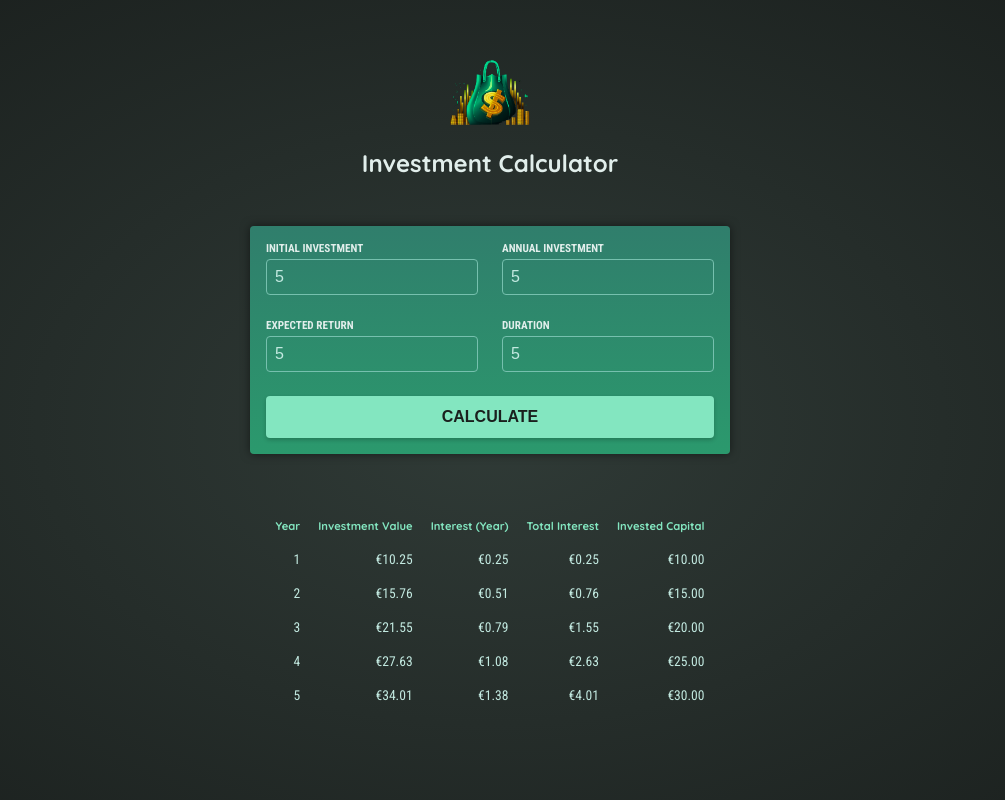
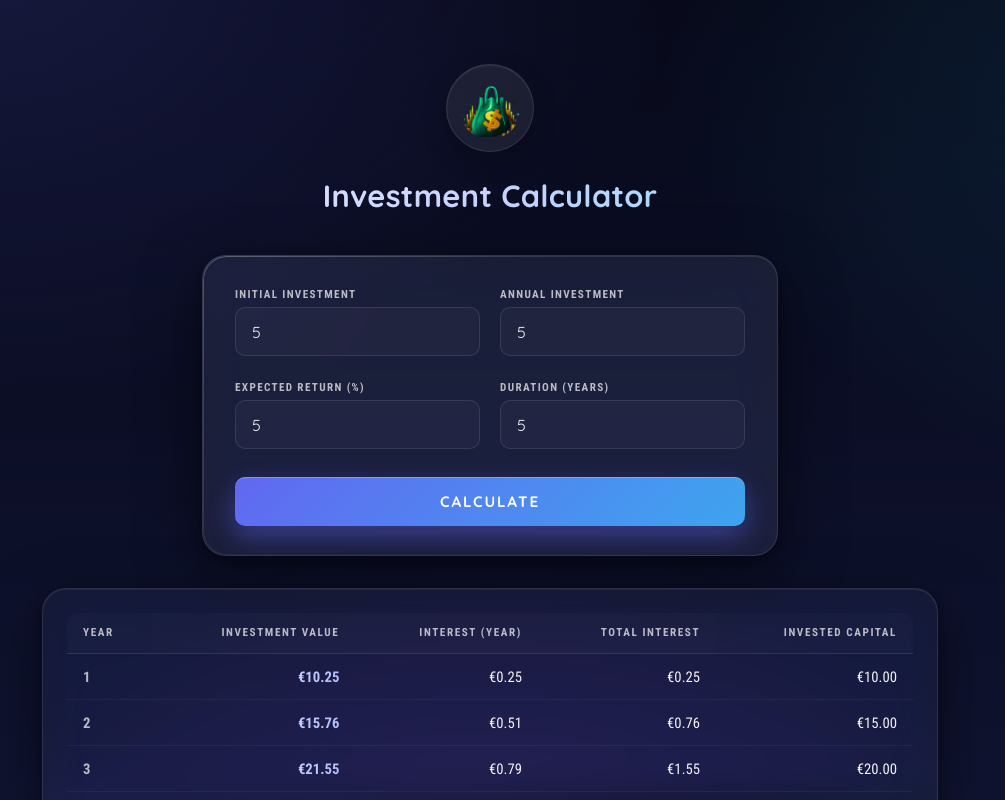
Before and after one commit to K0nradSobczak/Investment-Calculator, an Angular app: page / in a window 1280 px wide. Both pictures are taken after typing "5", "5", "5", "5" into the empty fields and a click on the button "CALCULATE". Shown: the top 800 px of the page, without its empty margins (150-1155 px from the left). Built offline with nearby package versions, Linux system fonts and the light colour scheme.

Commit message:
added new ui

```diff
--- a/src/app/header/header.component.css
+++ b/src/app/header/header.component.css
@@ -1,15 +1,44 @@
 header {
   text-align: center;
-  margin: 3rem auto;
+  margin: 4rem auto 2.5rem;
+  padding: 0 1rem;
+
+  animation: headerIn 700ms var(--ease-out) both;
 }
 
 header img {
-  width: 5rem;
-  height: 5rem;
+  width: 5.5rem;
+  height: 5.5rem;
   object-fit: contain;
-  background-color: transparent;
+  padding: 0.75rem;
+  border-radius: 50%;
+
+  background: var(--glass-bg-strong);
+  backdrop-filter: blur(var(--glass-blur));
+  -webkit-backdrop-filter: blur(var(--glass-blur));
+  border: 1px solid var(--glass-border);
+  box-shadow: var(--shadow-soft), inset 0 1px 0 rgba(255, 255, 255, 0.08);
+
+  transition: transform var(--transition-smooth);
+}
+
+header img:hover {
+  transform: translateY(-2px) scale(1.03);
 }
 
 header h1 {
-  font-size: 1.5rem;
+  margin: 1.25rem 0 0;
+  font-size: clamp(1.5rem, 2.4vw, 2rem);
+  font-weight: 700;
+  letter-spacing: 0.01em;
+
+  background: linear-gradient(135deg, #ffffff 0%, #c7d2fe 50%, #67e8f9 100%);
+  -webkit-background-clip: text;
+  background-clip: text;
+  color: transparent;
 }
+
+@keyframes headerIn {
+  from { opacity: 0; transform: translateY(-12px); }
+  to   { opacity: 1; transform: translateY(0); }
+}
--- a/src/app/investment-result/investment-result.component.css
+++ b/src/app/investment-result/investment-result.component.css
@@ -1,33 +1,125 @@
-table {
-  max-width: 50rem;
-  margin: 2rem auto;
-  padding: 1rem;
-  table-layout: fixed;
-  border-spacing: 1rem;
-  text-align: right;
+/* ================================
+   Glass card wrapper
+   ================================ */
+.results-card {
+  max-width: 56rem;
+  margin: 2rem auto 4rem;
+  padding: 1.5rem;
+
+  background: var(--glass-bg);
+  backdrop-filter: blur(var(--glass-blur)) saturate(140%);
+  -webkit-backdrop-filter: blur(var(--glass-blur)) saturate(140%);
+  border: 1px solid var(--glass-border);
+  border-radius: var(--radius-lg);
+  box-shadow: var(--shadow-deep), inset 0 1px 0 rgba(255, 255, 255, 0.06);
+
+  /* Horizontal scroll on narrow viewports without breaking the card */
+  overflow-x: auto;
+
+  animation: cardIn 700ms var(--ease-out) both;
+  animation-delay: 80ms;
 }
 
-table thead {
-  font-size: 0.7rem;
-  color: #83e6c0;
+@keyframes cardIn {
+  from { opacity: 0; transform: translateY(18px); }
+  to   { opacity: 1; transform: translateY(0); }
 }
 
-table tbody {
-  font-family: "Roboto Condensed", sans-serif;
-  font-size: 0.85rem;
-  color: #c2e9e0;
+/* ================================
+   Table base
+   ================================ */
+table {
+  width: 100%;
+  border-collapse: separate;
+  border-spacing: 0;
+  text-align: right;
+  font-variant-numeric: tabular-nums;
 }
 
+thead th {
+  padding: 0.85rem 1rem;
+  font-family: 'Roboto Condensed', sans-serif;
+  font-size: 0.7rem;
+  font-weight: 700;
+  letter-spacing: 0.14em;
+  text-transform: uppercase;
+  color: var(--text-secondary);
+
+  border-bottom: 1px solid var(--glass-border);
+  background: rgba(255, 255, 255, 0.02);
+  position: sticky;
+  top: 0;
+}
+
+thead th:first-child { text-align: left;  border-top-left-radius: var(--radius-sm); }
+thead th:last-child  {                     border-top-right-radius: var(--radius-sm); }
+
+tbody td {
+  padding: 0.85rem 1rem;
+  font-family: 'Roboto Condensed', sans-serif;
+  font-size: 0.92rem;
+  color: var(--text-primary);
+  border-bottom: 1px solid rgba(255, 255, 255, 0.05);
+}
+
+tbody td.year {
+  text-align: left;
+  color: var(--text-secondary);
+  font-weight: 700;
+}
+
+tbody tr {
+  transition: background-color var(--transition-fast), transform var(--transition-fast);
+}
+
+tbody tr:hover {
+  background: rgba(255, 255, 255, 0.04);
+}
+
+tbody tr:last-child td {
+  border-bottom: none;
+}
+
+/* Soft accent on the rightmost column to draw the eye to value-end-of-year */
+tbody td:nth-child(2) {
+  color: transparent;
+  background: linear-gradient(135deg, #ffffff 0%, #a5b4fc 100%);
+  -webkit-background-clip: text;
+  background-clip: text;
+  font-weight: 700;
+}
+
+/* ================================
+   Staggered fade-in for rows
+   — uses transform + opacity only (GPU-friendly, no layout shift)
+   ================================ */
 .animate-row {
   opacity: 0;
-  transform: translateY(15px);
-
-  animation: fadeInUp 0.4s ease-out forwards;
+  transform: translateY(12px);
+  animation: rowIn 480ms var(--ease-out) forwards;
+  will-change: transform, opacity;
 }
 
-@keyframes fadeInUp {
+@keyframes rowIn {
   to {
     opacity: 1;
     transform: translateY(0);
   }
 }
+
+/* ================================
+   Responsive
+   ================================ */
+@media (max-width: 720px) {
+  .results-card {
+    margin: 1.25rem 1rem 2.5rem;
+    padding: 0.75rem;
+    border-radius: var(--radius-md);
+  }
+
+  thead th,
+  tbody td {
+    padding: 0.7rem 0.6rem;
+    font-size: 0.82rem;
+  }
+}
--- a/src/app/investment-result/investment-result.component.html
+++ b/src/app/investment-result/investment-result.component.html
@@ -1,3 +1,4 @@
+<div class="results-card">
   <table>
     <thead>
       <tr>
@@ -11,8 +12,8 @@
 
     <tbody>
       @for (result of results(); track result; let i = $index) {
-      <tr class="animate-row" [style.animation-delay.ms]="i * 100">
-        <td>{{ result.year }}</td>
+        <tr class="animate-row" [style.animation-delay.ms]="i * 70">
+          <td class="year">{{ result.year }}</td>
           <td>{{ result.valueEndOfYear | currency: "EUR" }}</td>
           <td>{{ result.interest | currency: "EUR" }}</td>
           <td>{{ result.totalInterest | currency: "EUR" }}</td>
@@ -21,3 +22,4 @@
       }
     </tbody>
   </table>
+</div>
--- a/src/app/user-input/user-input.component.css
+++ b/src/app/user-input/user-input.component.css
@@ -1,106 +1,240 @@
-form {
-  padding: 1rem;
-  max-width: 30rem;
+/* ================================
+   Glass card — floating form
+   ================================ */
+.glass-card {
+  position: relative;
+  max-width: 36rem;
   margin: 2rem auto;
-  border-radius: 4px;
-  background: linear-gradient(180deg, #307e6c, #2b996d);
-  box-shadow: 0 0 10px rgba(0, 0, 0, 0.5);
-
+  padding: 2rem 2rem 1.75rem;
   display: flex;
   flex-direction: column;
   gap: 1.5rem;
+
+  background: var(--glass-bg-strong);
+  backdrop-filter: blur(var(--glass-blur)) saturate(140%);
+  -webkit-backdrop-filter: blur(var(--glass-blur)) saturate(140%);
+  border: 1px solid var(--glass-border);
+  border-radius: var(--radius-lg);
+  box-shadow: var(--shadow-deep), inset 0 1px 0 rgba(255, 255, 255, 0.08);
+
+  transform: translateZ(0);
+  animation: cardIn 700ms var(--ease-out) both;
+  animation-delay: 120ms;
 }
 
-.input-group {
-  display: flex;
-  justify-content: space-evenly;
-  gap: 1.5rem;
+/* Subtle gradient ring on the top edge — adds the "lit by something above" feel */
+.glass-card::before {
+  content: '';
+  position: absolute;
+  inset: 0;
+  border-radius: inherit;
+  padding: 1px;
+  background: linear-gradient(
+    135deg,
+    rgba(255, 255, 255, 0.25) 0%,
+    rgba(255, 255, 255, 0.04) 40%,
+    rgba(255, 255, 255, 0) 100%
+  );
+  -webkit-mask:
+    linear-gradient(#000 0 0) content-box,
+    linear-gradient(#000 0 0);
+  -webkit-mask-composite: xor;
+          mask-composite: exclude;
+  pointer-events: none;
 }
 
-label {
-  display: block;
-  margin-bottom: 0.25rem;
-  font-family: "Roboto Condensed", sans-serif;
-  font-size: 0.7rem;
-  font-weight: bold;
-  text-transform: uppercase;
+@keyframes cardIn {
+  from { opacity: 0; transform: translateY(18px) scale(0.985); }
+  to   { opacity: 1; transform: translateY(0)    scale(1); }
 }
 
+/* ================================
+   Layout
+   ================================ */
+.input-group {
+  display: grid;
+  grid-template-columns: 1fr 1fr;
+  gap: 1.25rem;
+}
+
+.field {
+  display: flex;
+  flex-direction: column;
+  gap: 0.4rem;
+}
+
+/* ================================
+   Labels
+   ================================ */
+label {
+  font-family: 'Roboto Condensed', sans-serif;
+  font-size: 0.7rem;
+  font-weight: 700;
+  letter-spacing: 0.12em;
+  text-transform: uppercase;
+  color: var(--text-secondary);
+
+  transition: color var(--transition-fast);
+}
+
+.field:focus-within label {
+  color: var(--text-primary);
+}
+
+/* ================================
+   Inputs — the centerpiece
+   ================================ */
 input {
   width: 100%;
-  padding: 0.5rem;
-  border: 1px solid #76c0ae;
-  border-radius: 0.25rem;
-  background-color: transparent;
-  color: #c2e9e0;
+  padding: 0.85rem 1rem;
   font-size: 1rem;
+  font-family: inherit;
+  color: var(--text-primary);
+
+  background: rgba(255, 255, 255, 0.03);
+  border: 1px solid var(--glass-border);
+  border-radius: var(--radius-sm);
   outline: none;
 
-  transition: all 0.3s ease-in-out;
+  transition:
+    background-color var(--transition-smooth),
+    border-color var(--transition-smooth),
+    box-shadow var(--transition-smooth),
+    transform var(--transition-smooth);
+
+  will-change: transform, box-shadow;
 }
 
 input::placeholder {
-  color: #76c0ae;
-  opacity: 0.7;
+  color: var(--text-muted);
+  transition: opacity var(--transition-fast), transform var(--transition-fast);
 }
 
 input:hover {
-  border-color: #83e6c0;
-  background-color: rgba(131, 230, 192, 0.05);
+  background: rgba(255, 255, 255, 0.05);
+  border-color: var(--glass-border-strong);
 }
 
 input:focus {
-  border-color: #83e6c0;
-  background-color: rgba(131, 230, 192, 0.1);
-  box-shadow: 0 0 8px rgba(131, 230, 192, 0.4);
+  background: rgba(255, 255, 255, 0.07);
+  border-color: rgba(99, 102, 241, 0.7);
   transform: translateY(-1px);
+  box-shadow:
+    0 0 0 4px rgba(99, 102, 241, 0.15),
+    0 8px 24px rgba(99, 102, 241, 0.18),
+    inset 0 1px 0 rgba(255, 255, 255, 0.06);
 }
 
-button {
-  width: 100%;
-  padding: 0.75rem;
-  border: none;
-  border-radius: 0.25rem;
-  background-color: #83e6c0;
-  color: #1a1f1d;
-  font-size: 1rem;
-  font-weight: bold;
-  text-transform: uppercase;
-  cursor: pointer;
-
-  transition: all 0.2s ease-in-out;
-  box-shadow: 0 2px 4px rgba(0, 0, 0, 0.2);
-
-  user-select: none;
+input:focus::placeholder {
+  opacity: 0.55;
+  transform: translateX(2px);
 }
 
-input[type="number"]::-webkit-outer-spin-button,
-input[type="number"]::-webkit-inner-spin-button {
+/* Strip native number spinner */
+input[type='number']::-webkit-outer-spin-button,
+input[type='number']::-webkit-inner-spin-button {
   -webkit-appearance: none;
   margin: 0;
 }
-
-input[type="number"] {
+input[type='number'] {
   -moz-appearance: textfield;
-  appearance: textfield;
+        appearance: textfield;
 }
 
-button:hover {
-  background-color: #aaf1d6;
-  box-shadow: 0 4px 12px rgba(131, 230, 192, 0.3);
-  transform: translateY(-2px);
+/* Autofill — keep glass look */
+input:-webkit-autofill,
+input:-webkit-autofill:hover,
+input:-webkit-autofill:focus {
+  -webkit-text-fill-color: var(--text-primary);
+  -webkit-box-shadow: 0 0 0 1000px rgba(255, 255, 255, 0.04) inset;
+  caret-color: var(--text-primary);
+  transition: background-color 9999s ease-out;
 }
 
-button:active {
-  background-color: #72cfa9;
-  transform: translateY(0);
-  box-shadow: 0 1px 2px rgba(0, 0, 0, 0.2);
+/* ================================
+   Submit button — gradient accent
+   ================================ */
+.cta {
+  position: relative;
+  width: 100%;
+  margin-top: 0.25rem;
+  padding: 0.95rem 1.25rem;
+  border: none;
+  border-radius: var(--radius-sm);
+  cursor: pointer;
+  user-select: none;
+
+  font-family: inherit;
+  font-size: 0.95rem;
+  font-weight: 700;
+  letter-spacing: 0.12em;
+  text-transform: uppercase;
+  color: #ffffff;
+
+  background: var(--accent-gradient);
+  background-size: 180% 180%;
+  background-position: 0% 50%;
+
+  box-shadow:
+    0 10px 24px var(--accent-glow),
+    0 2px 6px rgba(0, 0, 0, 0.3),
+    inset 0 1px 0 rgba(255, 255, 255, 0.25);
+
+  transition:
+    transform var(--transition-fast),
+    box-shadow var(--transition-smooth),
+    background-position var(--transition-smooth);
+
+  will-change: transform, background-position;
 }
 
-button:disabled {
-  background-color: #4a5e5a;
-  color: #2b3a37;
+.cta span {
+  position: relative;
+  z-index: 1;
+}
+
+.cta:hover {
+  background-position: 100% 50%;
+  transform: translateY(-2px);
+  box-shadow:
+    0 16px 32px var(--accent-glow),
+    0 4px 10px var(--accent-glow-soft),
+    inset 0 1px 0 rgba(255, 255, 255, 0.35);
+}
+
+.cta:active {
+  transform: translateY(0);
+  box-shadow:
+    0 6px 14px var(--accent-glow),
+    inset 0 1px 0 rgba(255, 255, 255, 0.2);
+}
+
+.cta:focus-visible {
+  outline: none;
+  box-shadow:
+    0 0 0 3px rgba(34, 211, 238, 0.45),
+    0 16px 32px var(--accent-glow);
+}
+
+.cta:disabled {
   cursor: not-allowed;
+  opacity: 0.5;
   transform: none;
   box-shadow: none;
 }
+
+/* ================================
+   Responsive
+   ================================ */
+@media (max-width: 540px) {
+  .glass-card {
+    margin: 1.25rem 1rem;
+    padding: 1.5rem 1.25rem 1.25rem;
+    border-radius: var(--radius-md);
+  }
+
+  .input-group {
+    grid-template-columns: 1fr;
+    gap: 1rem;
+  }
+}
--- a/src/app/user-input/user-input.component.html
+++ b/src/app/user-input/user-input.component.html
@@ -1,55 +1,57 @@
-<form (ngSubmit)="onSubmit()">
+<form (ngSubmit)="onSubmit()" class="glass-card" novalidate>
   <div class="input-group">
-    <div>
+    <div class="field">
       <label for="initial_investment">Initial Investment</label>
       <input
         id="initial_investment"
         type="number"
         name="initial_investment"
         [(ngModel)]="initialInvestment"
-        placeholder="initial investment"
+        placeholder="e.g. 5000"
         (keydown)="preventInvalidCharacters($event)"
       />
     </div>
 
-    <div>
+    <div class="field">
       <label for="annual_investment">Annual Investment</label>
       <input
         id="annual_investment"
         type="number"
+        name="annual_investment"
         [(ngModel)]="annualInvestment"
-        placeholder="annual investment"
+        placeholder="e.g. 1200"
         (keydown)="preventInvalidCharacters($event)"
-        name="annual_investment"
       />
     </div>
   </div>
 
   <div class="input-group">
-    <div>
-      <label for="expected_return">Expected Return</label>
+    <div class="field">
+      <label for="expected_return">Expected Return (%)</label>
       <input
         id="expected_return"
         type="number"
         name="expected_return"
         [(ngModel)]="expectedReturn"
-        placeholder="expected return"
+        placeholder="e.g. 7"
         (keydown)="preventInvalidCharacters($event)"
       />
     </div>
 
-    <div>
-      <label for="duration">Duration</label>
+    <div class="field">
+      <label for="duration">Duration (years)</label>
       <input
         id="duration"
+        type="number"
         name="duration"
-        type="number"
         [(ngModel)]="duration"
+        placeholder="e.g. 10"
         (keydown)="preventInvalidCharacters($event)"
-        placeholder="duration"
       />
     </div>
   </div>
 
-  <button type="submit">Calculate</button>
+  <button type="submit" class="cta">
+    <span>Calculate</span>
+  </button>
 </form>
--- a/src/styles.css
+++ b/src/styles.css
@@ -1,19 +1,91 @@
-@import url('https://fonts.googleapis.com/css2?family=Quicksand:wght@400;700&family=Roboto+Condensed:wght@400;700&display=swap');
+@import url('https://fonts.googleapis.com/css2?family=Quicksand:wght@400;500;600;700&family=Roboto+Condensed:wght@400;700&display=swap');
+
+:root {
+  /* Background — deep navy / charcoal */
+  --bg-deep: #07091a;
+  --bg-mid: #0f1330;
+  --bg-soft: #1a1f4a;
+
+  /* Glass surfaces */
+  --glass-bg: rgba(255, 255, 255, 0.04);
+  --glass-bg-strong: rgba(255, 255, 255, 0.07);
+  --glass-border: rgba(255, 255, 255, 0.1);
+  --glass-border-strong: rgba(255, 255, 255, 0.18);
+  --glass-blur: 22px;
+
+  /* Accent gradient — cool indigo → cyan */
+  --accent-1: #6366f1;
+  --accent-2: #22d3ee;
+  --accent-gradient: linear-gradient(135deg, var(--accent-1) 0%, var(--accent-2) 100%);
+  --accent-glow: rgba(99, 102, 241, 0.45);
+  --accent-glow-soft: rgba(34, 211, 238, 0.25);
+
+  /* Typography */
+  --text-primary: rgba(255, 255, 255, 0.95);
+  --text-secondary: rgba(255, 255, 255, 0.7);
+  --text-muted: rgba(255, 255, 255, 0.45);
+
+  /* Shadows */
+  --shadow-soft: 0 8px 24px rgba(0, 0, 0, 0.25);
+  --shadow-deep: 0 20px 60px rgba(0, 0, 0, 0.5), 0 4px 12px rgba(0, 0, 0, 0.35);
+  --shadow-glow: 0 0 0 1px var(--glass-border), 0 20px 60px rgba(7, 9, 26, 0.6);
+
+  /* Geometry */
+  --radius-sm: 10px;
+  --radius-md: 16px;
+  --radius-lg: 24px;
+
+  /* Motion */
+  --ease-out: cubic-bezier(0.22, 1, 0.36, 1);
+  --transition-fast: 180ms var(--ease-out);
+  --transition-smooth: 320ms var(--ease-out);
+}
 
 * {
   box-sizing: border-box;
 }
 
+html, body {
+  margin: 0;
+  min-height: 100vh;
+}
+
 body {
-  margin: 0;
   font-family: 'Quicksand', sans-serif;
   -webkit-font-smoothing: antialiased;
   -moz-osx-font-smoothing: grayscale;
-  background: radial-gradient(#303b37, #1a1f1d);
-  color: #e1eeeb;
-  min-height: 100vh;
+  color: var(--text-primary);
+
+  background-color: var(--bg-deep);
+  background-image:
+    radial-gradient(1200px 800px at 10% -10%, rgba(99, 102, 241, 0.18), transparent 60%),
+    radial-gradient(1000px 700px at 110% 10%, rgba(34, 211, 238, 0.12), transparent 60%),
+    radial-gradient(900px 700px at 50% 120%, rgba(168, 85, 247, 0.12), transparent 60%),
+    linear-gradient(180deg, var(--bg-deep) 0%, var(--bg-mid) 100%);
+  background-attachment: fixed;
+
+  overflow-x: hidden;
 }
 
 .center {
   text-align: center;
+  color: var(--text-secondary);
+  font-weight: 500;
+  letter-spacing: 0.02em;
+  margin: 2rem auto;
+  padding: 0 1rem;
+  animation: fadeIn 600ms var(--ease-out) both;
 }
+
+@keyframes fadeIn {
+  from { opacity: 0; transform: translateY(8px); }
+  to   { opacity: 1; transform: translateY(0); }
+}
+
+@media (prefers-reduced-motion: reduce) {
+  *, *::before, *::after {
+    animation-duration: 0.01ms !important;
+    animation-iteration-count: 1 !important;
+    transition-duration: 0.01ms !important;
+  }
+}
```
Lines whose indentation alone changed are shown as unchanged.
